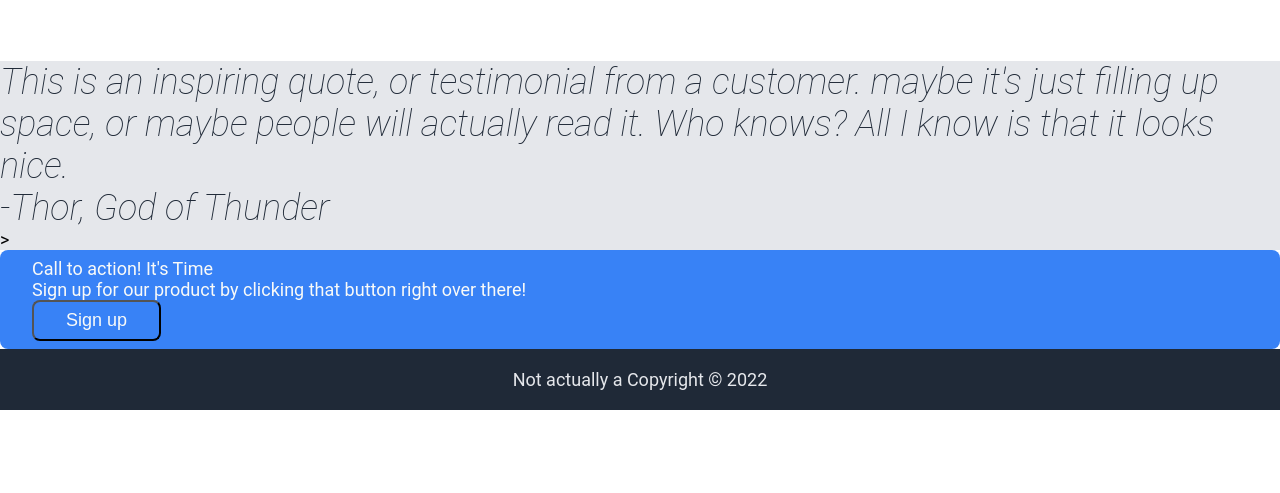
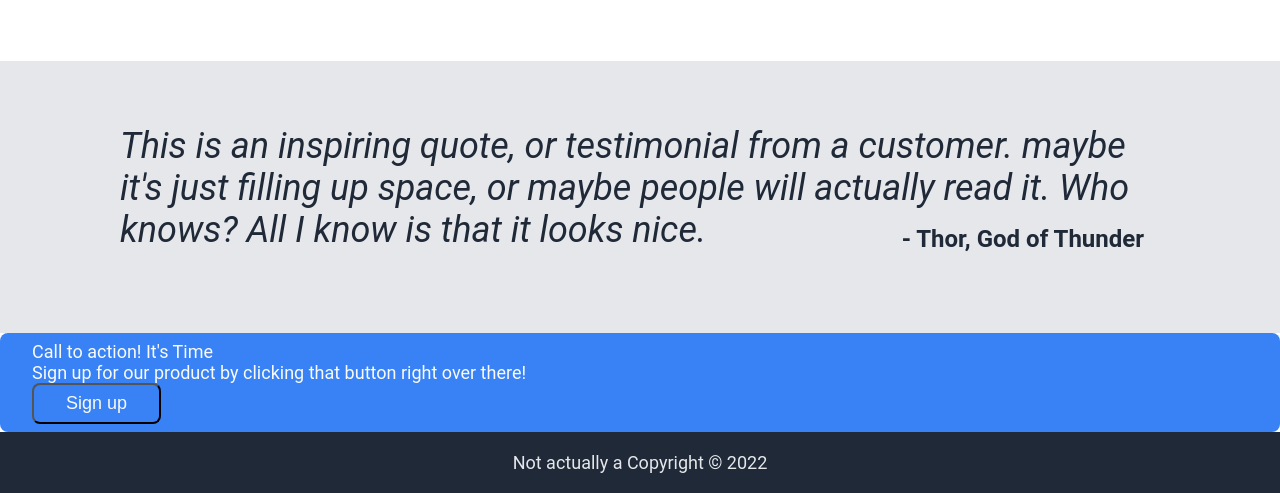
Before and after one commit to tyc007/odin-landing-page, a plain HTML site: page index.html in a window 1280 px wide. Shown: the part 835-1328 px from the top of the page. Before the commit the page ends 1245 px from the top, so only its background shows below. Drawn offline with Linux system fonts and the light colour scheme.

Commit message:
Quote section CSS changes

```diff
--- a/index.html
+++ b/index.html
@@ -54,8 +54,8 @@
         <div class="quote">
             <div class="quote-text">
                 This is an inspiring quote, or testimonial from a customer. maybe it's just filling up space, or maybe people will actually read it. Who knows? All I know is that it looks nice.
-                <div id="author">-Thor, God of Thunder</div>
-            </div>>
+                <div class="quote-author">- Thor, God of Thunder</div>
+            </div>
         </div>
 
         <div class="call-to-action">
--- a/styles.css
+++ b/styles.css
@@ -57,6 +57,7 @@ a {
 
 }
 
+
 .hero > img {
     max-width: 50%;
     max-height: 600px;
@@ -110,13 +111,24 @@ button, .call-to-action{
 
 .quote {
     background-color: #E5E7EB;
+    display: flex;
+
 }
 
 .quote-text {
     font-size: 36px;
-    font-weight: 100;
+    font-weight: normal;
     font-style: italic;
     color: #1F2937;
+    padding: 64px 120px;
+}
+
+.quote-author{
+    font-size: 24px;
+    float: right;
+    font-style: normal;
+    font-weight: 600;
+    padding: 16px;
 }
 
 .footer {
```
